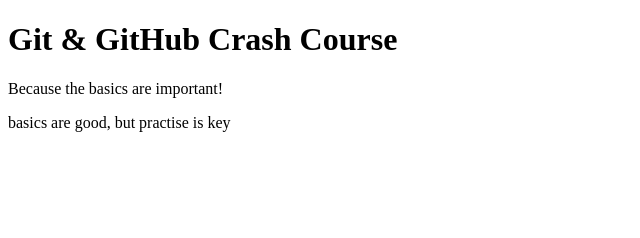
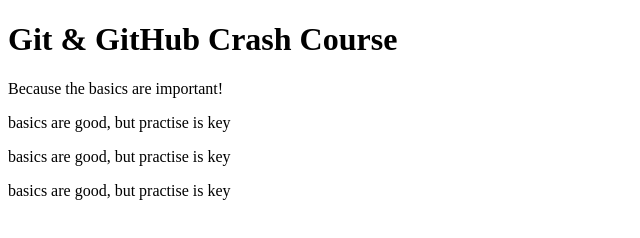
Before and after one commit to Pawliszakk/githubexercises, a plain HTML site: page index.html in a window 1280 px wide. Shown: the whole page, without its empty margins (0-640 px from the left). Drawn offline with Linux system fonts and the light colour scheme.

Commit message:
added four paragraphs

```diff
--- a/index.html
+++ b/index.html
@@ -12,6 +12,8 @@
   <h1>Git & GitHub Crash Course</h1>
   <p>Because the basics are important!</p>
   <p>basics are good, but practise is key</p>
+  <p>basics are good, but practise is key</p>
+  <p>basics are good, but practise is key</p>
 </body>
 
 </html>
```
